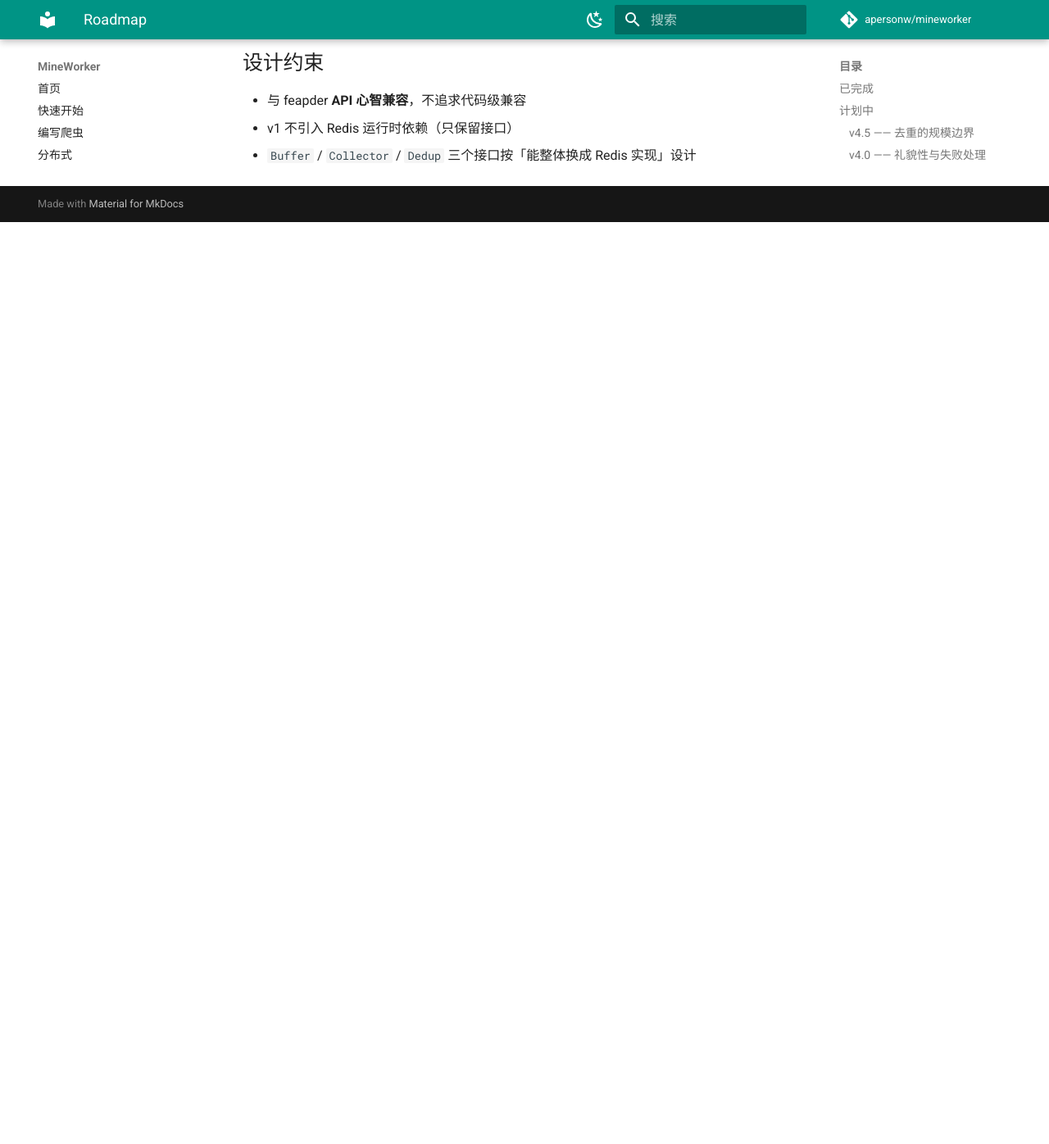
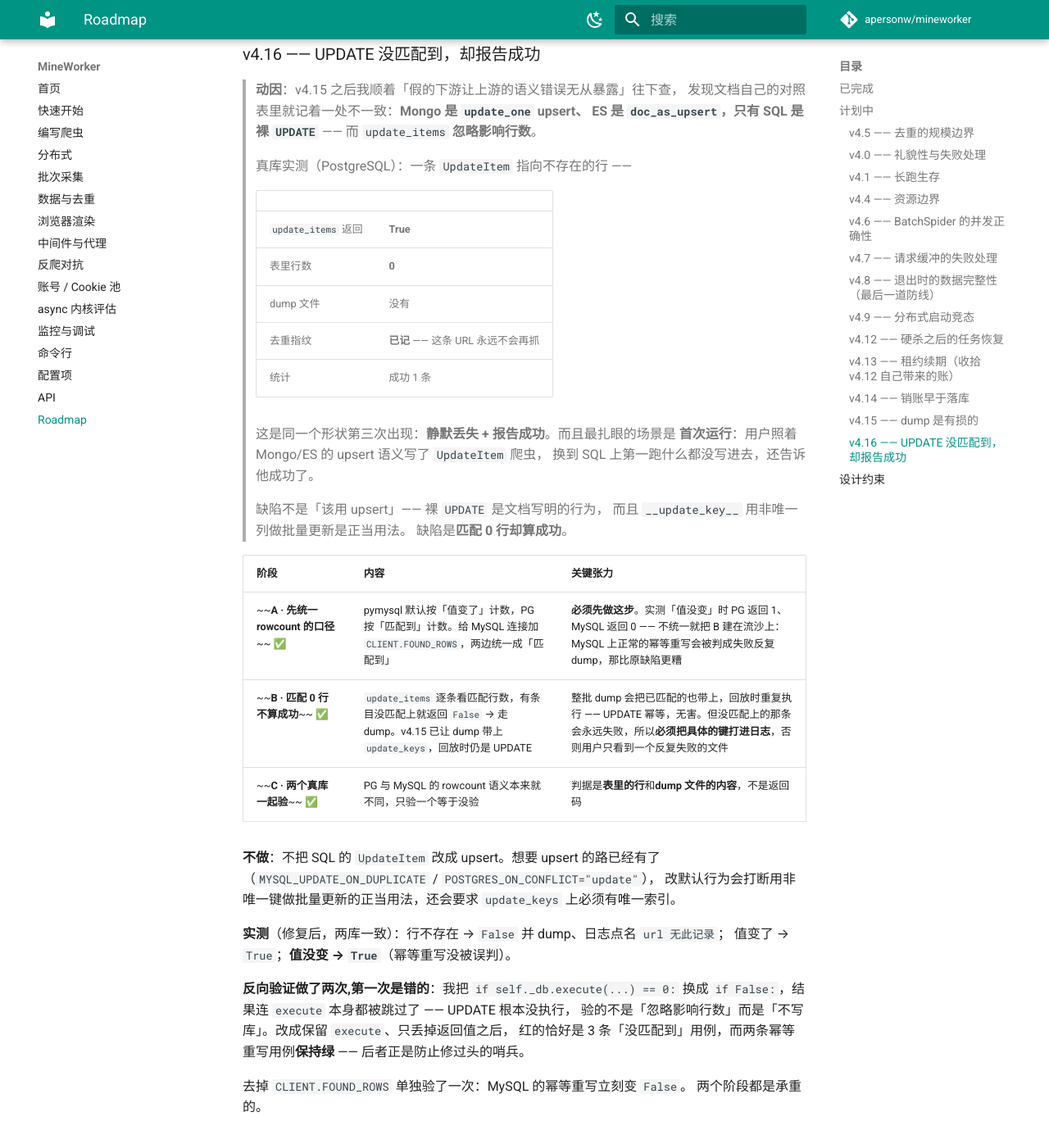
Before and after one commit to apersonw/mineworker, an MkDocs documentation site: the page built from docs/roadmap.md, in a window 1280 px wide and 1400 px high, scrolled down 14630 px. Shown: the top 1396 px of the window at 82% size. Built offline with MkDocs 1.6.1 and Material for MkDocs 9.7.7, drawn with Linux system fonts in a browser that asks for light colours; comment, search, counter and statistics services are not loaded; before the commit the page ends 14901 px from its top, so only the background shows below that.

Commit message:
fix(sql): UPDATE 没匹配到任何行不再算成功
顺着 v4.15 的「假的下游让上游的语义错误无从暴露」往下查，发现文档自己的
对照表里就记着一处不一致：Mongo 是 update_one upsert、ES 是 doc_as_upsert，
只有 SQL 是裸 UPDATE —— 而 update_items 忽略影响行数。

真库实测，一条 UpdateItem 指向不存在的行：

  update_items 返回   True
  表里行数            0
  dump 文件           没有
  去重指纹            已记          ← 这条 URL 永远不会再被抓
  统计                成功 1 条

同一个形状第三次出现：静默丢失 + 报告成功。最扎眼的是首次运行 —— 照着
Mongo / ES 的 upsert 语义写的 UpdateItem 爬虫，换到 SQL 上第一跑什么都没写进去。

缺陷不是「该用 upsert」：裸 UPDATE 是文档写明的行为，用非唯一列做批量更新也是
正当用法。缺陷是匹配 0 行却算成功。所以改成：没匹配到就返回 False 走 dump
（v4.15 已让 dump 带上 update_keys，可回放），并把具体的键打进日志 ——
没匹配上的那条回放多少次都不会成功，只报「N 条失败」用户不知道该改什么。

但这一步不能直接做：pymysql 默认按「改了几行」计数，值相同时返回 0，和「这行
不存在」分不开。实测「值没变」PG 返回 1、MySQL 返回 0 —— 不先统一口径就会把
MySQL 上正常的幂等重写反复判成失败、反复 dump，比原缺陷更糟。所以先给连接加
CLIENT.FOUND_ROWS，两边统一成「匹配到几行」。
（MysqlDB.execute() 的返回值语义随之改变。唯一读它的 reset_lost_tasks 是
 WHERE state=DOING SET state=TODO，匹配到的必然被改，两种口径同值。）

反向验证做了两次，第一次是错的：把 `if execute(...) == 0:` 换成 `if False:`，
结果连 execute 本身都被跳过 —— UPDATE 根本没执行，验的不是「忽略影响行数」
而是「不写库」。改成保留 execute、只丢掉返回值之后，红的恰好是 3 条「没匹配到」
用例，两条幂等重写用例保持绿 —— 后者正是防止修过头的哨兵。
去掉 CLIENT.FOUND_ROWS 单独验了一次：MySQL 的幂等重写立刻变 False。

验证：545 passed，0 skipped —— Redis / PostgreSQL / MySQL 三个真服务全接上。

Co-Authored-By: Claude Opus 5 <noreply@anthropic.com>

````diff
--- a/docs/item-pipeline.md
+++ b/docs/item-pipeline.md
@@ -202,6 +202,19 @@ dump 出来的每行**带着回放所需的全部信息**，而不只是表名
 
 ## UpdateItem
 
+!!! warning "SQL 管道是 UPDATE，不是 upsert"
+    `MysqlPipeline` / `PostgresPipeline` 按 `__update_key__` 逐条 `UPDATE` ——
+    **目标行不存在时什么都不会发生**。而 Mongo 是 `update_one(upsert=True)`、
+    ES 是 `doc_as_upsert`，两者会把不存在的记录建出来。换库时要留意这个差异。
+
+    没匹配到任何行的那条会**算作写入失败**：整批 dump 到 `failed_items.jsonl`，
+    日志里点名具体的键，去重指纹不记（所以这条 URL 还会被重抓）。
+    早先的版本忽略影响行数、报告成功，数据就那样静默消失了。
+
+    想要「不存在就插入」，用 `MYSQL_UPDATE_ON_DUPLICATE=True`
+    或 `POSTGRES_ON_CONFLICT="update"` 走 upsert，而不是指望 `UpdateItem`。
+
+
 ```python
 class PriceItem(mw.UpdateItem):
     __table_name__ = "price"
--- a/docs/roadmap.md
+++ b/docs/roadmap.md
@@ -475,6 +475,53 @@ pipeline 只是打包发送、**并不保证原子**，两个节点会同时把
 这次是「retry 用例用的 `CapturePipeline` 对什么都返回 True」。
 **假的下游让上游的语义错误无从暴露** —— 而这两处的假下游都是我自己当初写的。
 
+### v4.16 —— UPDATE 没匹配到，却报告成功
+
+> **动因**：v4.15 之后我顺着「假的下游让上游的语义错误无从暴露」往下查，
+> 发现文档自己的对照表里就记着一处不一致：**Mongo 是 `update_one` upsert、
+> ES 是 `doc_as_upsert`，只有 SQL 是裸 `UPDATE`** —— 而 `update_items`
+> **忽略影响行数**。
+>
+> 真库实测（PostgreSQL）：一条 `UpdateItem` 指向不存在的行 ——
+>
+> | | |
+> |---|---|
+> | `update_items` 返回 | **True** |
+> | 表里行数 | **0** |
+> | dump 文件 | 没有 |
+> | 去重指纹 | **已记** —— 这条 URL 永远不会再抓 |
+> | 统计 | 成功 1 条 |
+>
+> 这是同一个形状第三次出现：**静默丢失 + 报告成功**。而且最扎眼的场景是
+> **首次运行**：用户照着 Mongo/ES 的 upsert 语义写了 `UpdateItem` 爬虫，
+> 换到 SQL 上第一跑什么都没写进去，还告诉他成功了。
+>
+> 缺陷不是「该用 upsert」—— 裸 `UPDATE` 是文档写明的行为，
+> 而且 `__update_key__` 用非唯一列做批量更新是正当用法。
+> 缺陷是**匹配 0 行却算成功**。
+
+| 阶段 | 内容 | 关键张力 |
+|---|---|---|
+| ~~**A · 先统一 rowcount 的口径**~~ ✅ | pymysql 默认按「值变了」计数，PG 按「匹配到」计数。给 MySQL 连接加 `CLIENT.FOUND_ROWS`，两边统一成「匹配到」 | **必须先做这步**。实测「值没变」时 PG 返回 1、MySQL 返回 0 —— 不统一就把 B 建在流沙上：MySQL 上正常的幂等重写会被判成失败反复 dump，那比原缺陷更糟 |
+| ~~**B · 匹配 0 行不算成功**~~ ✅ | `update_items` 逐条看匹配行数，有条目没匹配上就返回 `False` → 走 dump。v4.15 已让 dump 带上 `update_keys`，回放时仍是 UPDATE | 整批 dump 会把已匹配的也带上，回放时重复执行 —— UPDATE 幂等，无害。但没匹配上的那条会永远失败，所以**必须把具体的键打进日志**，否则用户只看到一个反复失败的文件 |
+| ~~**C · 两个真库一起验**~~ ✅ | PG 与 MySQL 的 rowcount 语义本来就不同，只验一个等于没验 | 判据是**表里的行**和**dump 文件的内容**，不是返回码 |
+
+**不做**：不把 SQL 的 `UpdateItem` 改成 upsert。想要 upsert 的路已经有了
+（`MYSQL_UPDATE_ON_DUPLICATE` / `POSTGRES_ON_CONFLICT="update"`），
+改默认行为会打断用非唯一键做批量更新的正当用法，还会要求 `update_keys` 上必须有唯一索引。
+
+**实测**（修复后，两库一致）：行不存在 → `False` 并 dump、日志点名 `url 无此记录`；
+值变了 → `True`；**值没变 → `True`**（幂等重写没被误判）。
+
+**反向验证做了两次,第一次是错的**：我把 `if self._db.execute(...) == 0:` 换成
+`if False:`，结果连 `execute` 本身都被跳过了 —— UPDATE 根本没执行，
+验的不是「忽略影响行数」而是「不写库」。改成保留 `execute`、只丢掉返回值之后，
+红的恰好是 3 条「没匹配到」用例，而两条幂等重写用例**保持绿** ——
+后者正是防止修过头的哨兵。
+
+去掉 `CLIENT.FOUND_ROWS` 单独验了一次：MySQL 的幂等重写立刻变 `False`。
+两个阶段都是承重的。
+
 ## 设计约束
 
 - 与 feapder **API 心智兼容**，不追求代码级兼容
````
Also changed, not shown: CHANGELOG.md (+18 -0 lines), 3 other files.
